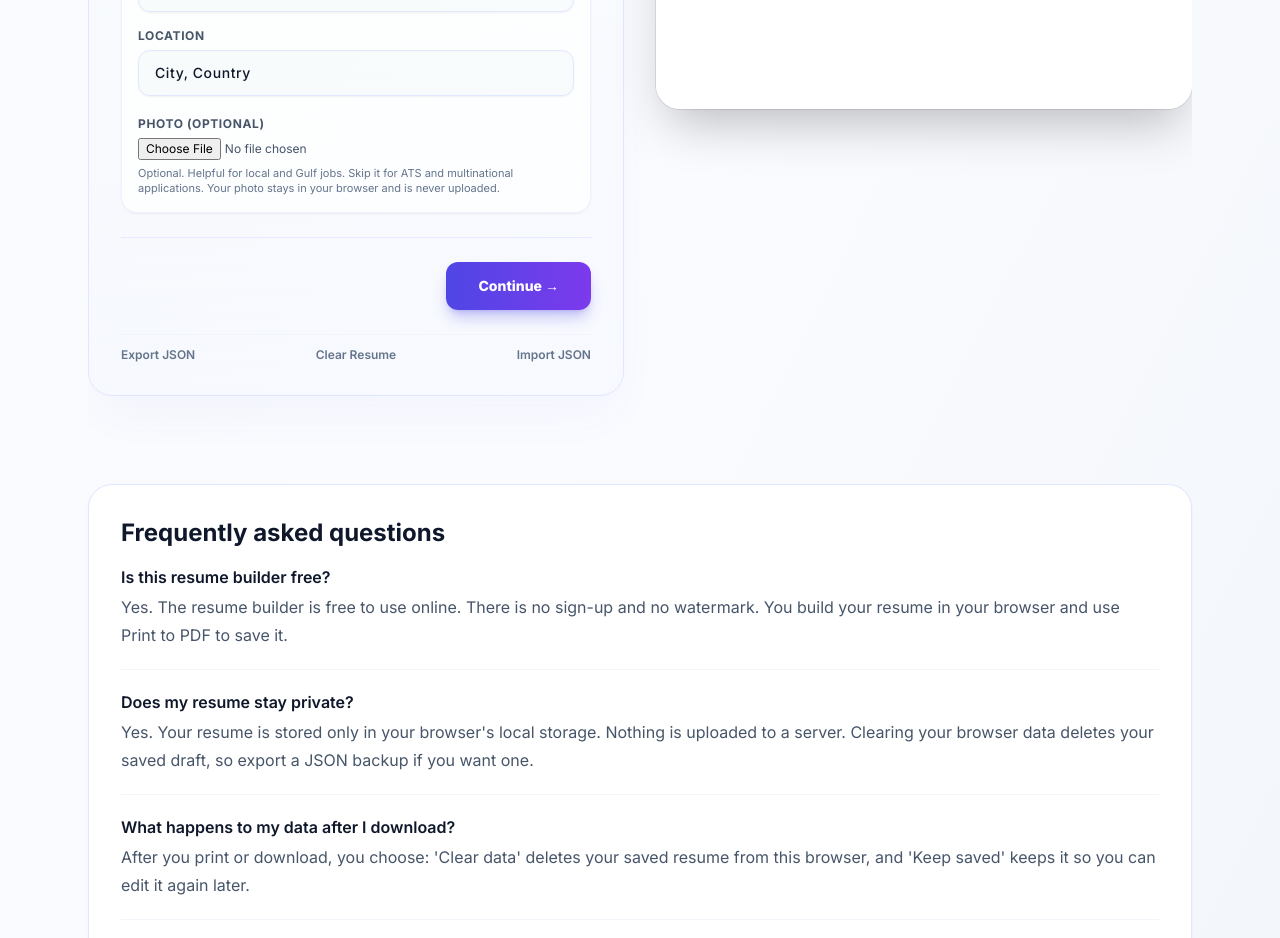
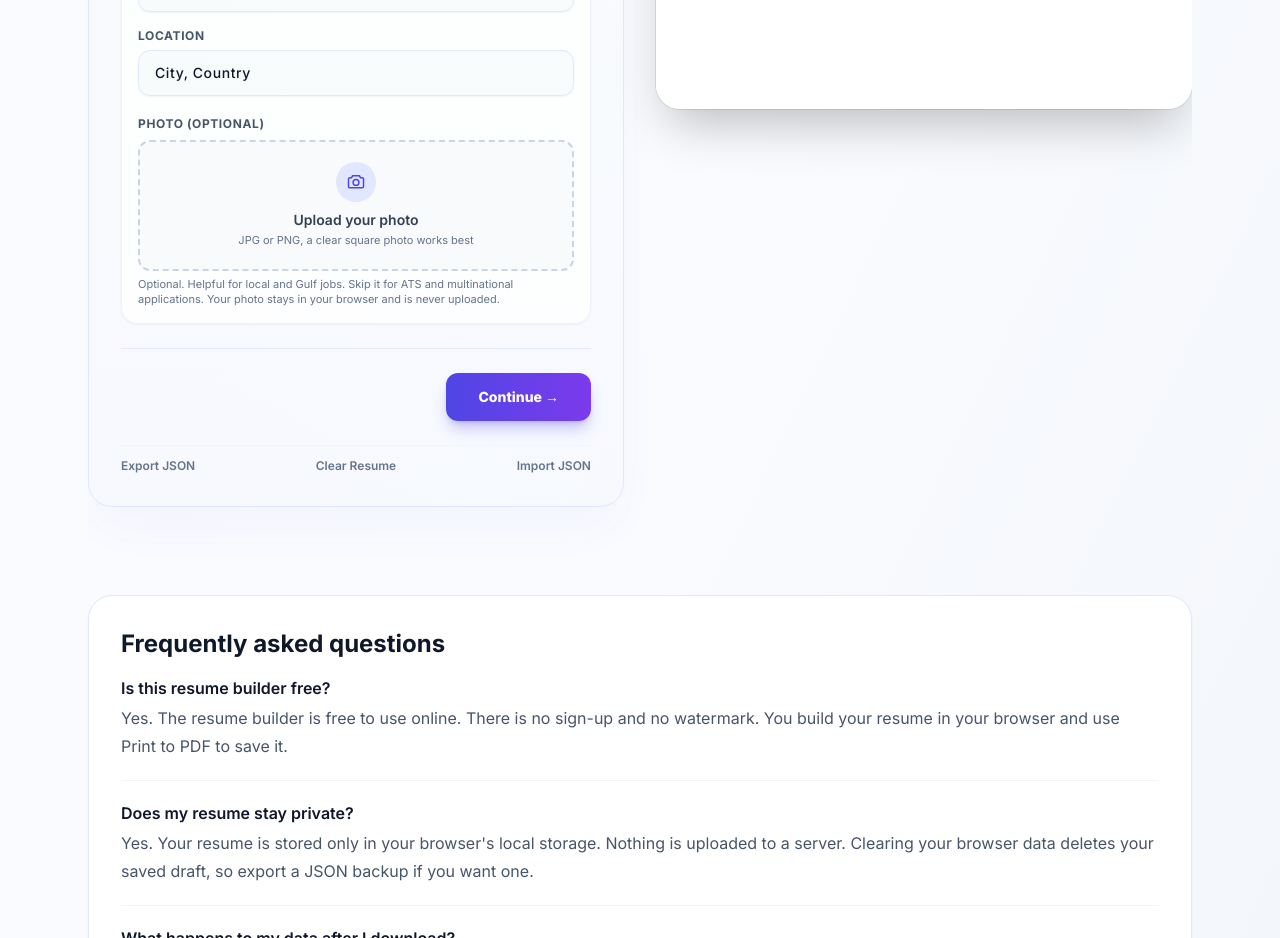
Before and after one commit to kashifjavaid1/ATS-Resume-Builder, a Next.js app: page /resume-builder in a window 1280 px wide. Shown: the part 1040-1978 px from the top of the page. Built offline with nearby package versions, Linux system fonts and the light colour scheme.

Commit message:
Redesign photo upload field: professional dropzone with camera icon, change/remove panel

```diff
--- a/components/Builder.tsx
+++ b/components/Builder.tsx
@@ -442,13 +442,26 @@ export default function Builder() {
 
               <div className="pt-1">
                 <span className="block text-xs font-bold uppercase tracking-wider text-slate-600">Photo (Optional)</span>
+                <input id="cv-photo-upload" type="file" accept="image/*" onChange={onPhoto} className="hidden" />
                 {r.photo ? (
-                  <div className="mt-2 flex items-center gap-3">
-                    <img src={r.photo} alt="" className="h-16 w-16 rounded-lg object-cover border border-slate-200" />
-                    <button type="button" onClick={() => up("photo", "")} className="text-xs font-semibold text-red-600 underline">Remove photo</button>
+                  <div className="mt-2 flex items-center gap-3 rounded-xl border border-slate-200 bg-slate-50 p-3">
+                    <img src={r.photo} alt="" className="h-16 w-16 rounded-lg object-cover ring-1 ring-slate-200" />
+                    <div className="flex flex-col items-start gap-1.5">
+                      <span className="text-xs font-semibold text-slate-700">Photo added</span>
+                      <div className="flex gap-2">
+                        <label htmlFor="cv-photo-upload" className="cursor-pointer rounded-md border border-indigo-200 bg-white px-2.5 py-1 text-xs font-semibold text-indigo-700 hover:bg-indigo-50">Change photo</label>
+                        <button type="button" onClick={() => up("photo", "")} className="rounded-md border border-red-200 bg-white px-2.5 py-1 text-xs font-semibold text-red-600 hover:bg-red-50">Remove</button>
+                      </div>
+                    </div>
                   </div>
                 ) : (
-                  <input type="file" accept="image/*" onChange={onPhoto} className="mt-1.5 block w-full text-xs text-slate-600" />
+                  <label htmlFor="cv-photo-upload" className="mt-2 flex cursor-pointer flex-col items-center justify-center rounded-xl border-2 border-dashed border-slate-300 bg-slate-50 px-4 py-5 text-center transition hover:border-indigo-400 hover:bg-indigo-50">
+                    <span className="flex h-10 w-10 items-center justify-center rounded-full bg-indigo-100 text-indigo-600">
+                      <svg fill="none" viewBox="0 0 24 24" strokeWidth={1.8} stroke="currentColor" className="h-5 w-5"><path strokeLinecap="round" strokeLinejoin="round" d="M3 8.5A1.5 1.5 0 014.5 7h2L8 4.5h8L17.5 7h2A1.5 1.5 0 0121 8.5v9A1.5 1.5 0 0119.5 19h-15A1.5 1.5 0 013 17.5v-9z" /><circle cx="12" cy="12.5" r="3.5" /></svg>
+                    </span>
+                    <span className="mt-2 text-sm font-semibold text-slate-700">Upload your photo</span>
+                    <span className="mt-0.5 text-[11px] text-slate-500">JPG or PNG, a clear square photo works best</span>
+                  </label>
                 )}
                 <p className="mt-1.5 text-[11px] leading-snug text-slate-500">Optional. Helpful for local and Gulf jobs. Skip it for ATS and multinational applications. Your photo stays in your browser and is never uploaded.</p>
               </div>
```
